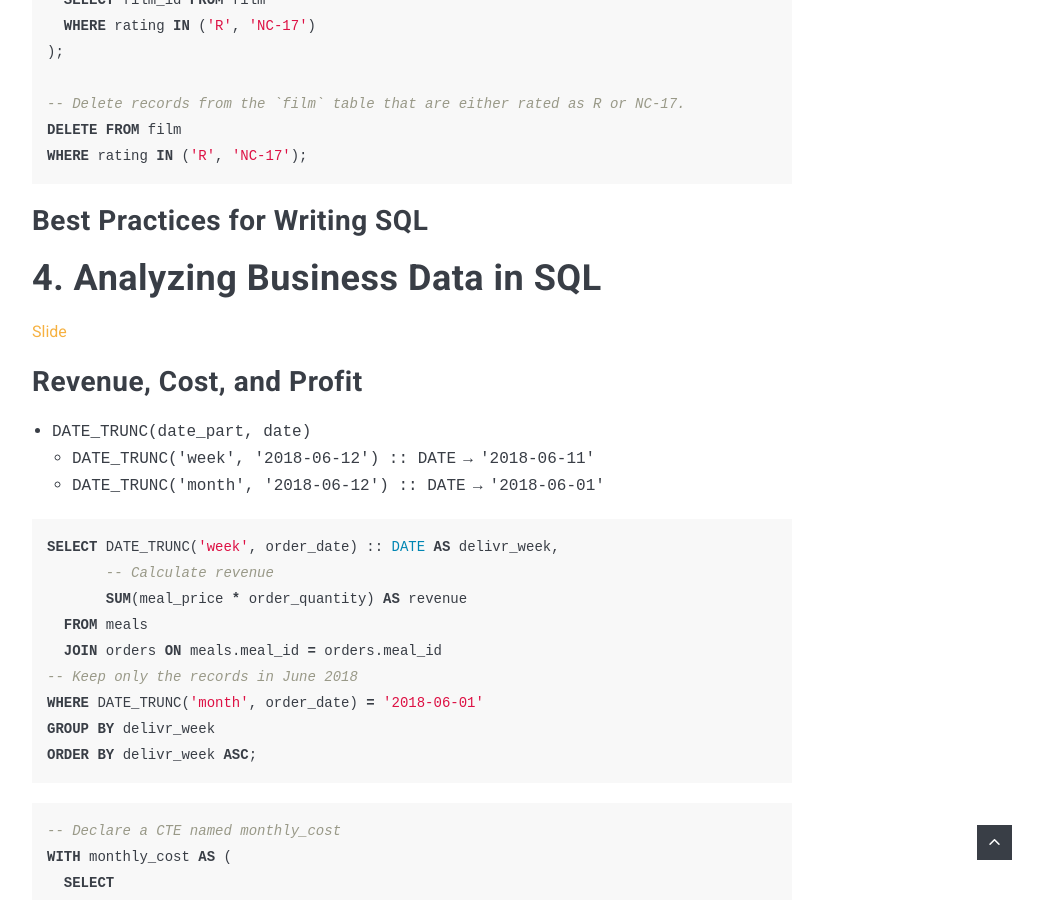
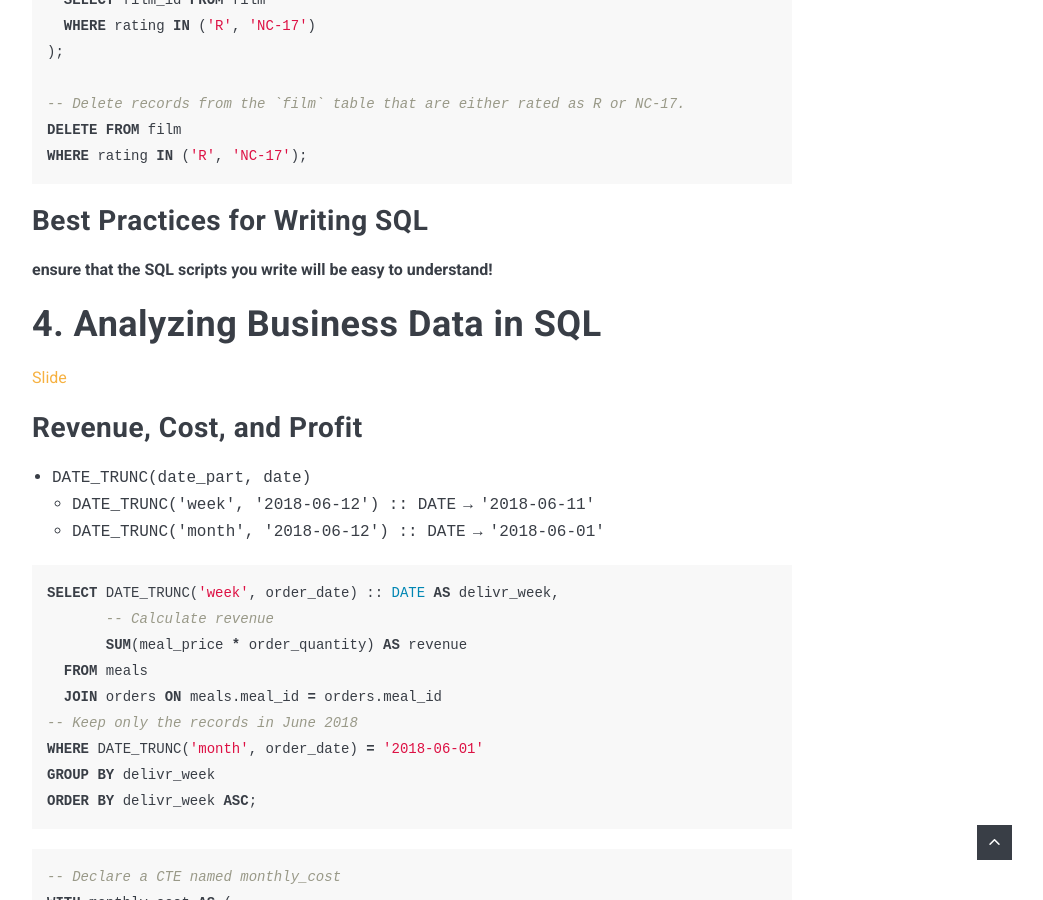
Before and after one commit to poi0905/poi0905.github.io, a Jekyll site: the page built from _posts/2022-11-28-datacamp-SQL-for-Business-Analysts.markdown, in a window 1280 px wide and 900 px high, scrolled down 14795 px. Shown: the whole window, without its empty margins (228-1271 px from the left). Built offline with Jekyll 4.4.1, drawn with Linux system fonts in a browser that asks for light colours; nearby versions of some CDN libraries; comment, search, counter and statistics services are not loaded.

Commit message:
20221201

```diff
--- a/_posts/2022-11-28-datacamp-SQL-for-Business-Analysts.markdown
+++ b/_posts/2022-11-28-datacamp-SQL-for-Business-Analysts.markdown
@@ -589,24 +589,7 @@ WHERE rating IN ('R', 'NC-17');
 
 ## Best Practices for Writing SQL
 
-{% highlight SQL %}
-
-{% endhighlight %}
-
-
-{% highlight SQL %}
-
-{% endhighlight %}
-
-
-{% highlight SQL %}
-
-{% endhighlight %}
-
-
-{% highlight SQL %}
-
-{% endhighlight %}
+**ensure that the SQL scripts you write will be easy to understand!**
 
 <a name="4"/>
 # 4. Analyzing Business Data in SQL
```
